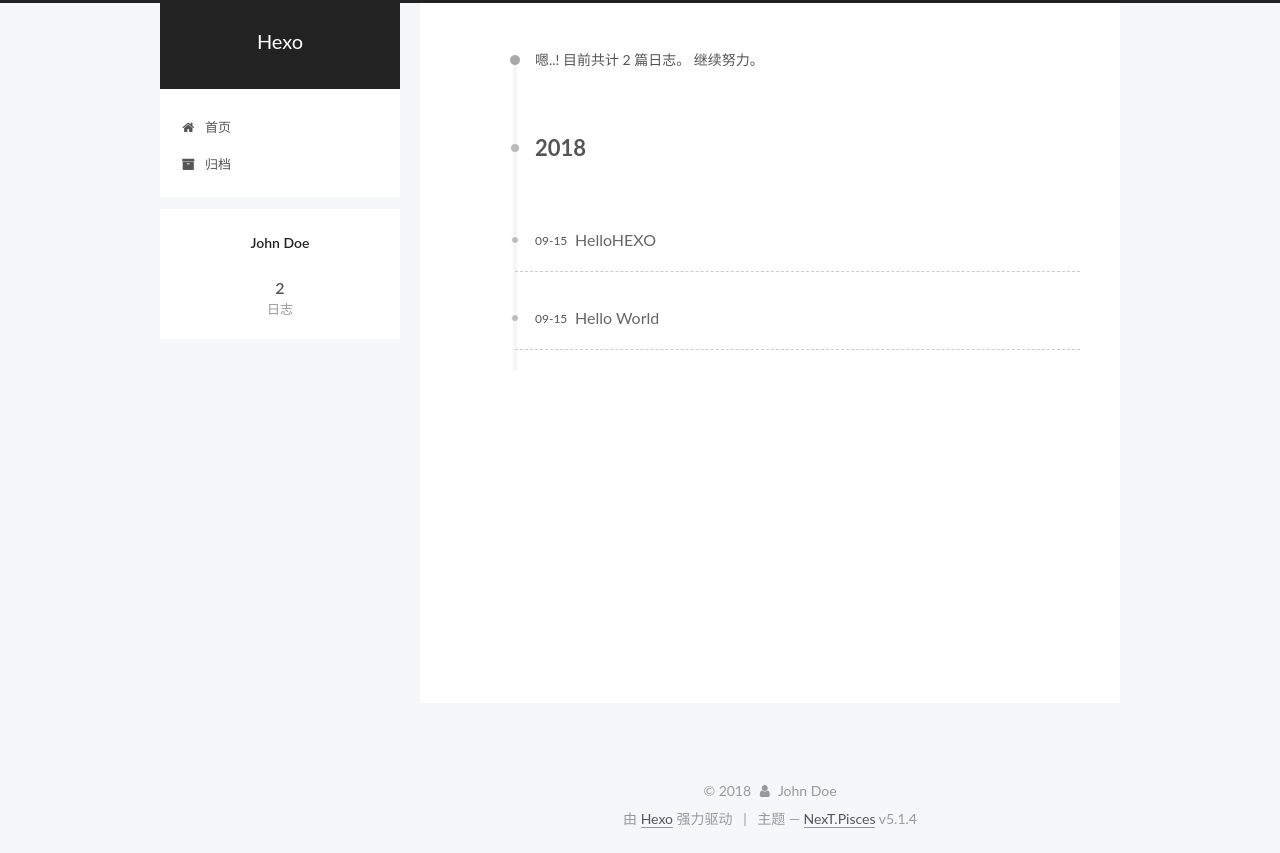
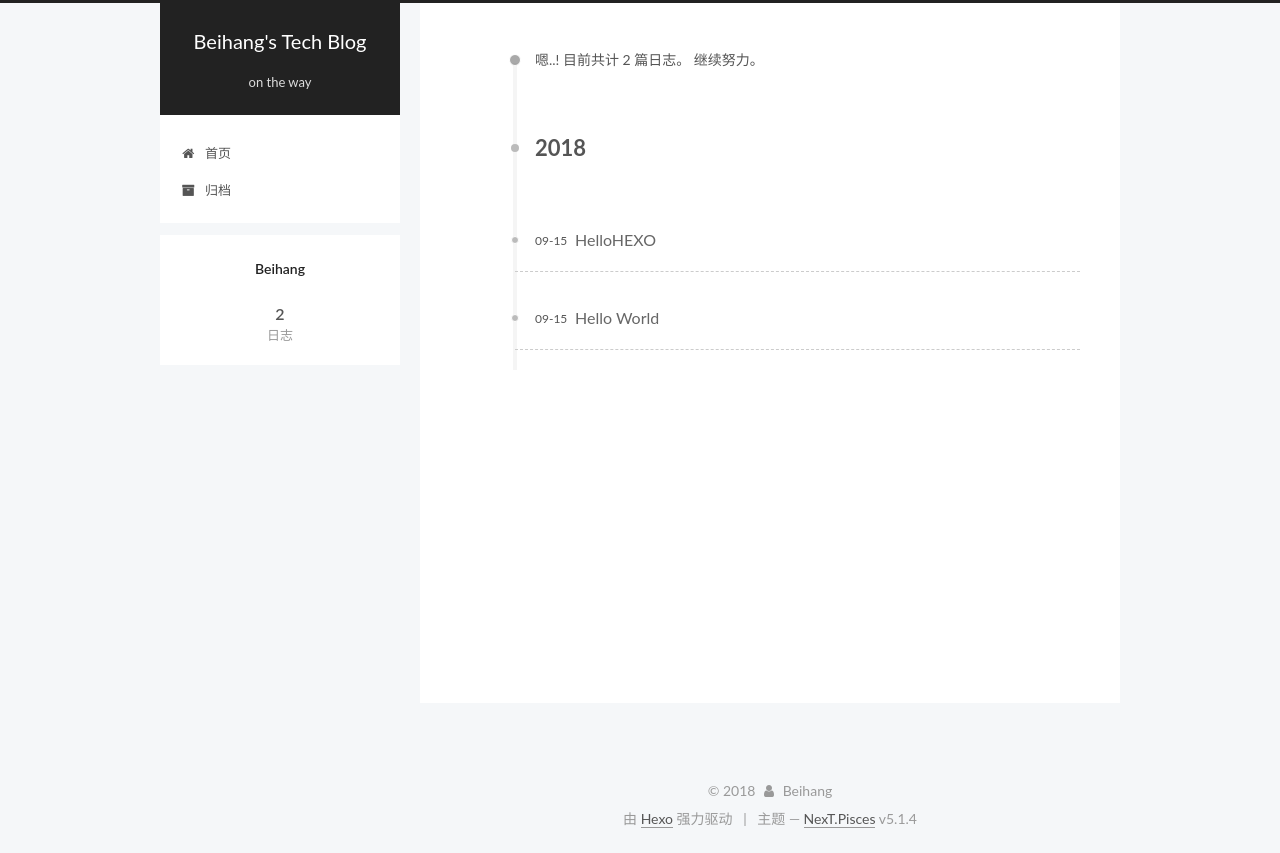
Before and after one commit to pointedWalnutZhang/pointedWalnutZhang.github.io, a plain HTML site: page archives/index.html in a window 1280 px wide. Drawn offline with Linux system fonts and the light colour scheme.

Commit message:
Site updated: 2018-09-15 23:27:02

```diff
--- a/archives/index.html
+++ b/archives/index.html
@@ -80,12 +80,12 @@
 
 
 <meta property="og:type" content="website">
-<meta property="og:title" content="Hexo">
+<meta property="og:title" content="Beihang&#39;s Tech Blog">
 <meta property="og:url" content="http://yoursite.com/archives/index.html">
-<meta property="og:site_name" content="Hexo">
+<meta property="og:site_name" content="Beihang&#39;s Tech Blog">
 <meta property="og:locale" content="zh-Hans">
 <meta name="twitter:card" content="summary">
-<meta name="twitter:title" content="Hexo">
+<meta name="twitter:title" content="Beihang&#39;s Tech Blog">
 
 
 
@@ -121,7 +121,7 @@
 
 
 
-  <title>归档 | Hexo</title>
+  <title>归档 | Beihang's Tech Blog</title>
 
 
 
@@ -151,12 +151,12 @@
     <div class="custom-logo-site-title">
       <a href="/"  class="brand" rel="start">
         <span class="logo-line-before"><i></i></span>
-        <span class="site-title">Hexo</span>
+        <span class="site-title">Beihang's Tech Blog</span>
         <span class="logo-line-after"><i></i></span>
       </a>
     </div>
 
-        <p class="site-subtitle"></p>
+        <p class="site-subtitle">on the way</p>
 
   </div>
 
@@ -351,7 +351,7 @@
         <div class="site-overview">
           <div class="site-author motion-element" itemprop="author" itemscope itemtype="http://schema.org/Person">
 
-              <p class="site-author-name" itemprop="name">John Doe</p>
+              <p class="site-author-name" itemprop="name">Beihang</p>
               <p class="site-description motion-element" itemprop="description"></p>
           </div>
 
@@ -407,7 +407,7 @@
   <span class="with-love">
     <i class="fa fa-user"></i>
   </span>
-  <span class="author" itemprop="copyrightHolder">John Doe</span>
+  <span class="author" itemprop="copyrightHolder">Beihang</span>
 
 
 </div>
--- a/css/main.css
+++ b/css/main.css
@@ -1823,7 +1823,7 @@ pre .javascript .function {
   width: 4px;
   height: 4px;
   border-radius: 50%;
-  background: #f260d2;
+  background: #82ff06;
 }
 .links-of-blogroll {
   font-size: 13px;
```
Also changed, not shown: 2018/09/15/HelloHEXO/index.html (+8 -8 lines), 2018/09/15/hello-world/index.html (+8 -8 lines), archives/2018/09/index.html (+8 -8 lines), archives/2018/index.html (+8 -8 lines), categories/index.html (+6 -6 lines), index.html (+12 -12 lines), tags/index.html (+6 -6 lines).
